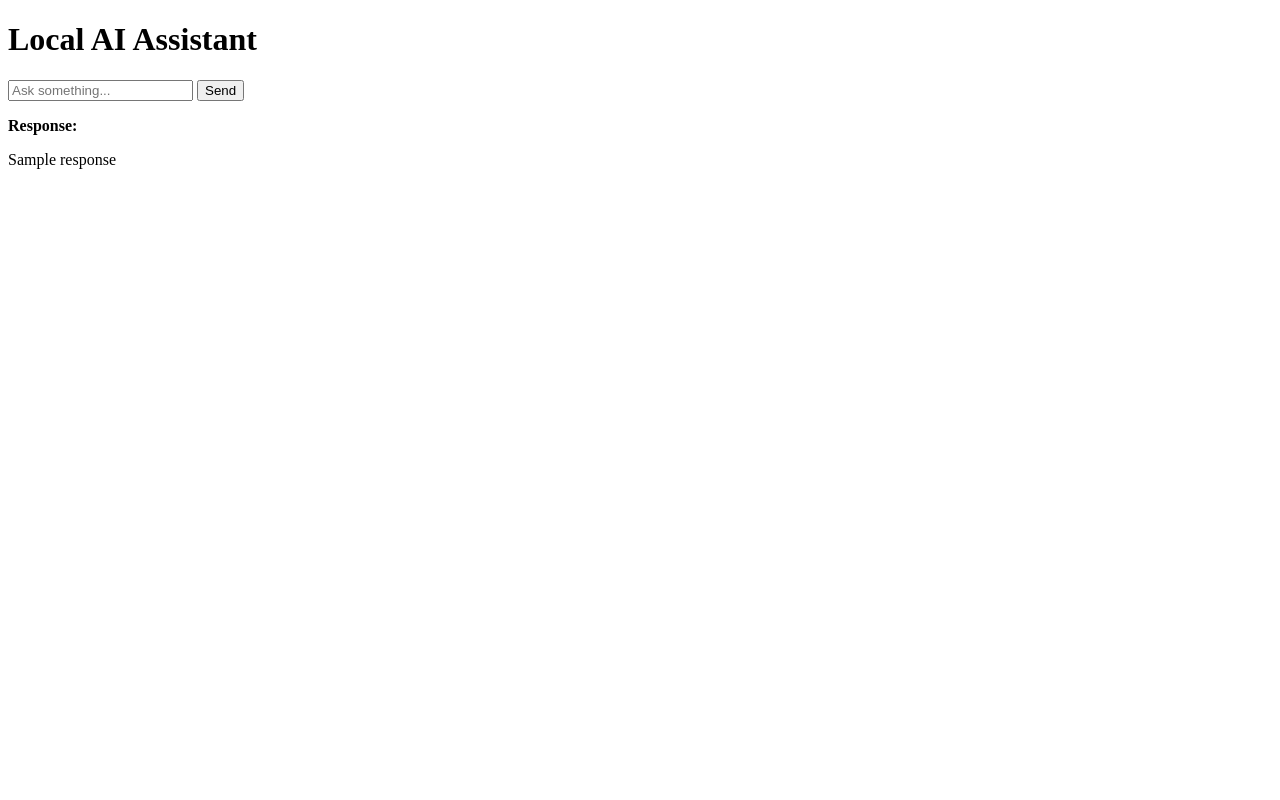
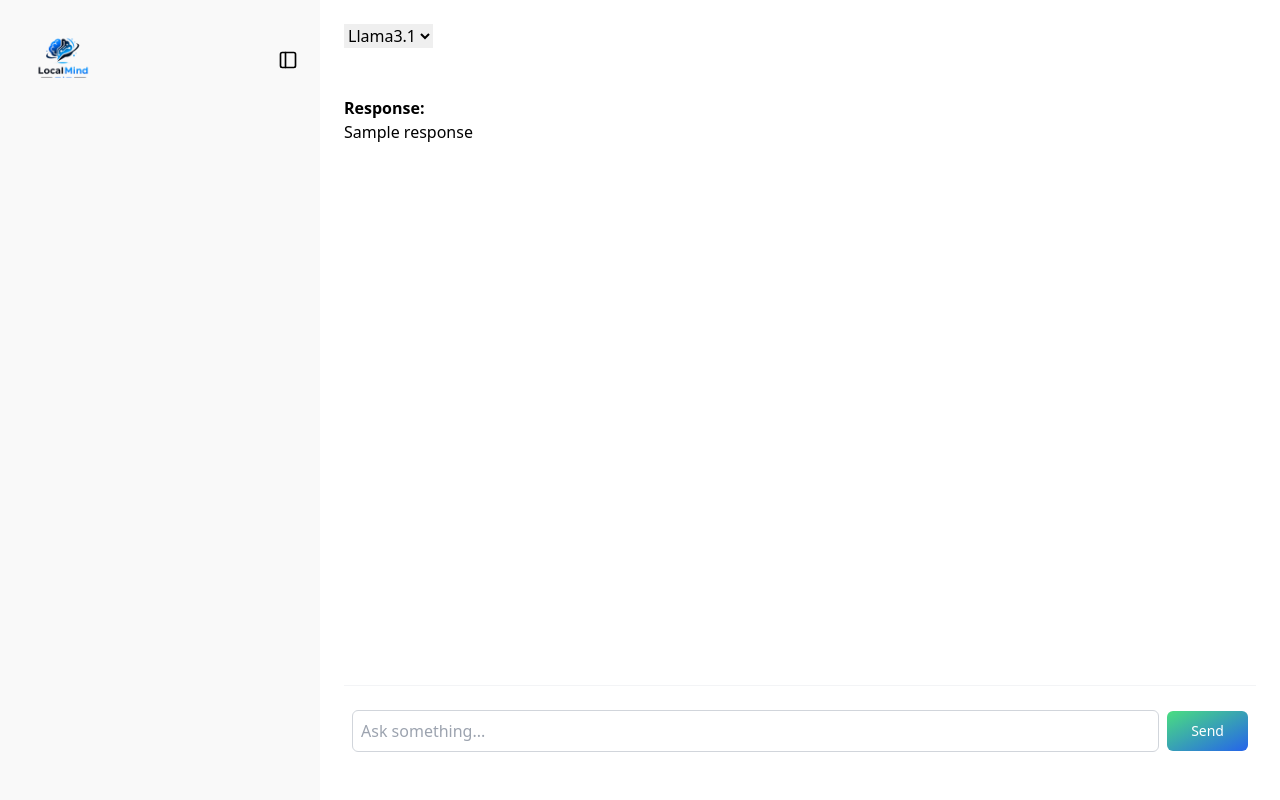
Before and after one commit to parthrugved/ollama-ai-assistant, a Flask app: template templates/index.html in a window 1280 px wide. Run offline with Flask 3, Linux system fonts and the light colour scheme; the template is opened without the code that fills it: most values are stand-ins (such as "Sample title", 1, 10 or a date in 2020); some libraries are stand-ins or nearby versions.

Commit message:
ui commit #1

```diff
--- a/main.py
+++ b/main.py
@@ -1,4 +1,3 @@
-import json
 from flask import Flask , request , render_template
 import requests
 
--- /dev/null
+++ b/static/css/style.css
@@ -0,0 +1,33 @@
+.app-layout{
+    display: flex;
+    min-height: 100vh;
+}
+
+body{
+    margin: 0;
+}
+
+.left-side{
+    background-color: rgb(249 249 249);
+    max-height: 100vh;
+    min-height: 100vh;
+    width: 25%;
+    flex: 0 0 25%;
+}
+.logo{
+    gap: 150px;
+}
+
+.main-content{
+    flex: 1;
+    padding: 2rem;
+}
+.submit-btn{
+    border-radius: 7px;
+}
+.input-area{
+    width: 850px;
+    align-items: center;
+    justify-content: center;
+
+}
--- a/templates/index.html
+++ b/templates/index.html
@@ -1,19 +1,66 @@
 <!DOCTYPE html>
-<html>
+<html lang="en">
+
 <head>
-    <title>AI Assistant</title>
+    <meta charset="UTF-8">
+    <meta name="viewport" content="width=device-width, initial-scale=1.0">
+    <script src="https://cdn.tailwindcss.com"></script>
+    <link rel="icon" href="{{ url_for('static', filename='favicon.png') }}">
+    <link rel="stylesheet" href="/static/css/style.css">
+    <title>LocalMind</title>
 </head>
+
 <body>
+    <div class="app-layout">
+        <div class="left-side gap-32 ">
 
-<h1>Local AI Assistant</h1>
+            <div class="logo flex items-center">
+                <a href="/">
+                    <img class="hover:cursor-pointer" width="120" src="/static/favicon.png" alt="logo">
+                </a>
 
-<form method="POST">
-    <input type="text" name="prompt" placeholder="Ask something..." required>
-    <button type="submit">Send</button>
-</form>
+                <button class="flex h-9 w-9 items-center justify-center rounded-lg hover:bg-gray-100 focus:outline-none"
+                    aria-label="Toggle Sidebar">
+                    <!-- Inline Sidebar Icon -->
+                    <svg xmlns="http://www.w3.org/2000/svg" width="20" height="20" viewBox="0 0 24 24" fill="none"
+                        stroke="currentColor" stroke-width="2" stroke-linecap="round" stroke-linejoin="round">
+                        <rect width="18" height="18" x="3" y="3" rx="2" ry="2" />
+                        <line x1="9" x2="9" y1="3" y2="21" />
+                    </svg>
+                </button>
+            </div>
 
-<p><strong>Response:</strong></p>
-<p>{{ response }}</p>
+        </div>
+        <main class="main-content flex flex-col min-h-screen p-6">
 
+            <div class="flex-grow">
+                <h1>
+                    <select name="" id="">
+                        <option value="">Llama3.1</option>
+                    </select>
+                </h1>
+                <br><br>
+                <p><strong>Response:</strong></p>
+                <p>{{ response }}</p>
+            </div>
+
+
+            <div class="sticky bottom-0 bg-white py-6 border-t border-gray-100">
+                <form class="items-center flex w-full max-w-4xl mx-auto" method="POST">
+                    <input type="text"
+                           class="input-area flex-grow border border-gray-300 rounded-md p-2 mr-2"
+                           name="prompt"
+                           placeholder="Ask something..."
+                           required>
+                    <button class="submit-btn text-white bg-gradient-to-br from-green-400 to-blue-600 hover:bg-gradient-to-bl focus:ring-4 focus:outline-none focus:ring-green-200 font-medium rounded-md text-sm px-6 py-2.5"
+                            type="submit">
+                        Send
+                    </button>
+                </form>
+            </div>
+        </main>
+
+    </div>
 </body>
+
 </html>
```
Also changed, not shown: static/favicon.png (added).
